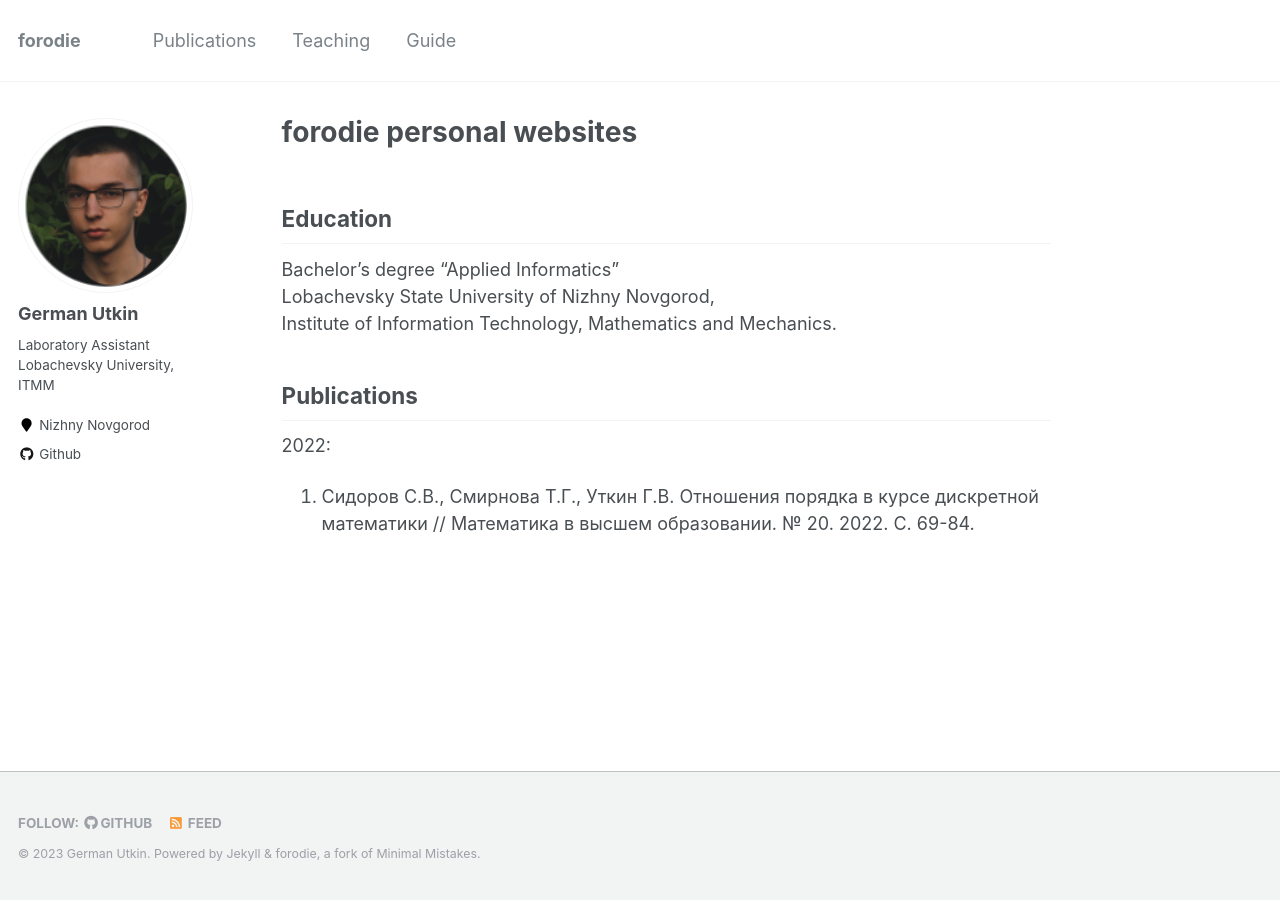
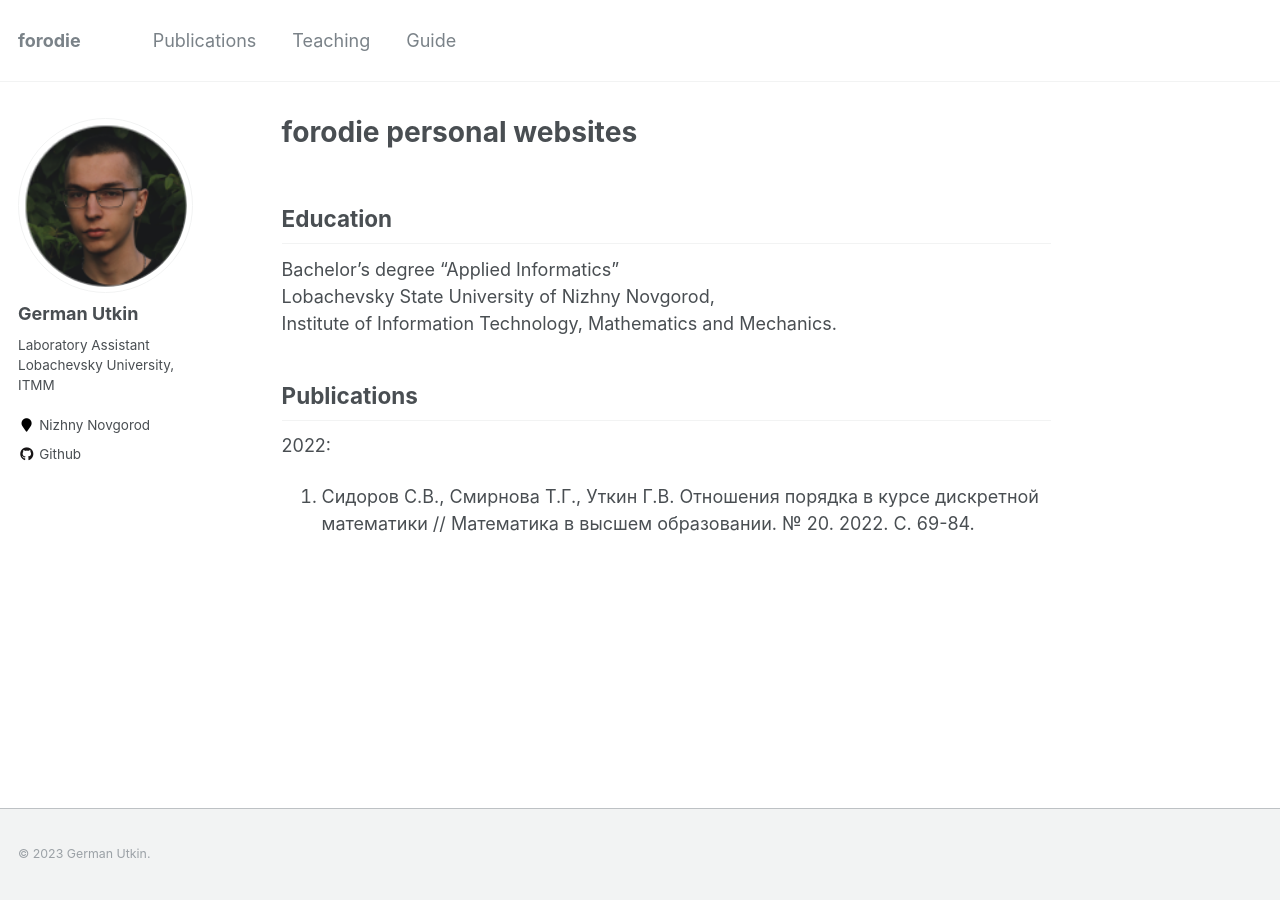
Before and after one commit to forodie/forodie.github.io, a Jekyll site: the page built from _pages/about.md, in a window 1280 px wide. Built offline with Jekyll 4.4.1, drawn with Linux system fonts in a browser that asks for light colours.

Commit message:
Update footer.html

```diff
--- a/_includes/footer.html
+++ b/_includes/footer.html
@@ -1,24 +1,3 @@
 {% include base_path %}
 
-<div class="page__footer-follow">
-  <ul class="social-icons">
-    {% if site.data.ui-text[site.locale].follow_label %}
-      <li><strong>{{ site.data.ui-text[site.locale].follow_label }}</strong></li>
-    {% endif %}
-    {% if site.twitter.username %}
-      <li><a href="https://twitter.com/{{ site.twitter.username }}"><i class="fab fa-twitter-square" aria-hidden="true"></i> Twitter</a></li>
-    {% endif %}
-    {% if site.facebook.username %}
-      <li><a href="https://facebook.com/{{ site.facebook.username }}"><i class="fab fa-facebook-square" aria-hidden="true"></i> Facebook</a></li>
-    {% endif %}
-    {% if site.author.github %}
-      <li><a href="http://github.com/{{ site.author.github }}"><i class="fab fa-github" aria-hidden="true"></i> GitHub</a></li>
-    {% endif %}
-    {% if site.author.bitbucket %}
-      <li><a href="http://bitbucket.org/{{ site.author.bitbucket }}"><i class="fab fa-bitbucket" aria-hidden="true"></i> Bitbucket</a></li>
-    {% endif %}
-    <li><a href="{% if site.atom_feed.path %}{{ site.atom_feed.path }}{% else %}{{ base_path }}/feed.xml{% endif %}"><i class="fa fa-fw fa-rss-square" aria-hidden="true"></i> {{ site.data.ui-text[site.locale].feed_label | default: "Feed" }}</a></li>
-  </ul>
-</div>
-
-<div class="page__footer-copyright">&copy; {{ site.time | date: '%Y' }} {{ site.name | default: site.title }}. {{ site.data.ui-text[site.locale].powered_by | default: "Powered by" }} <a href="http://jekyllrb.com" rel="nofollow">Jekyll</a> &amp; <a href="https://github.com/forodie/forodie.github.io">forodie</a>, a fork of <a href="https://mademistakes.com/work/minimal-mistakes-jekyll-theme/" rel="nofollow">Minimal Mistakes</a>.</div>
+<div class="page__footer-copyright">&copy; {{ site.time | date: '%Y' }} {{ site.name | default: site.title }}.
```
